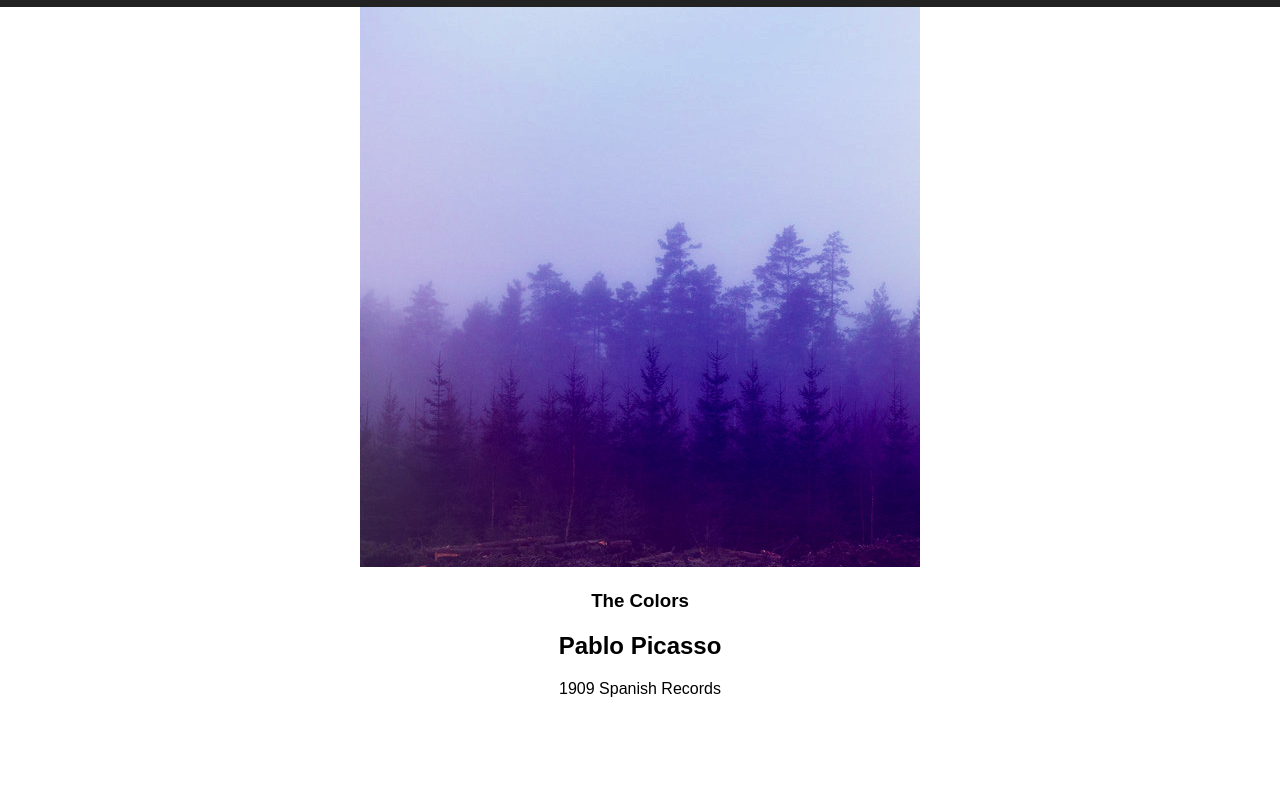
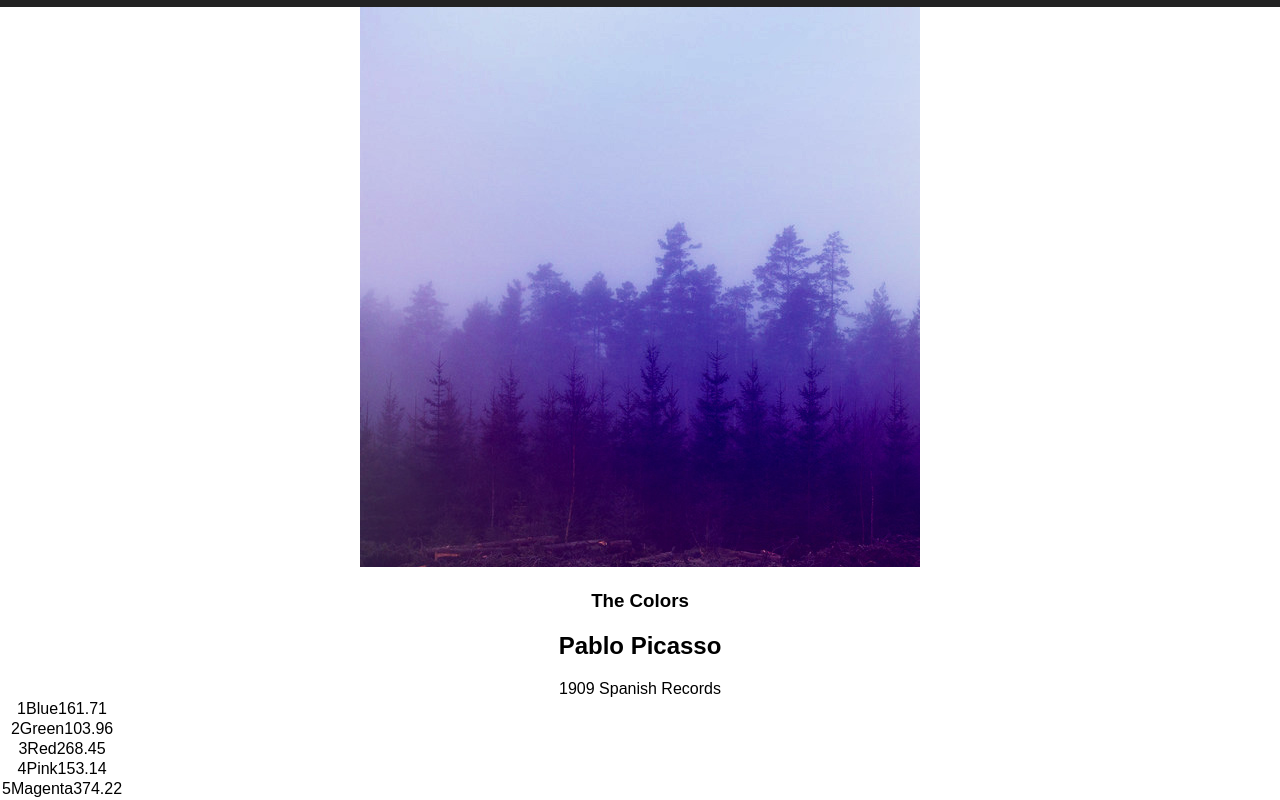
Before and after one commit to mattandbucs34/Project-BlocJams, a React (Create React App) app in the folder bloc-jams-react/: page /album/the-colors in a window 1280 px wide. Shown: the part 183-983 px from the top of the page. Before the commit the page ends 881 px from the top, so only its background shows below. Built offline with nearby package versions, Linux system fonts and the light colour scheme.

Commit message:
add Component: Album Assignment

```diff
--- a/bloc-jams-react/src/components/Album.js
+++ b/bloc-jams-react/src/components/Album.js
@@ -31,6 +31,18 @@
                   <col id="song-title-column" />
                   <col id="song-duration-column" />
                 </colgroup>
+
+                <tbody>
+                  {
+                    this.state.album.songs.map( (song, index) =>
+                      <tr key={index}>
+                      {index + 1}
+                      {song.title}
+                      {song.duration}
+                      </tr>
+                    )
+                  }
+                </tbody>
               </table>
             </section>
         );
```
